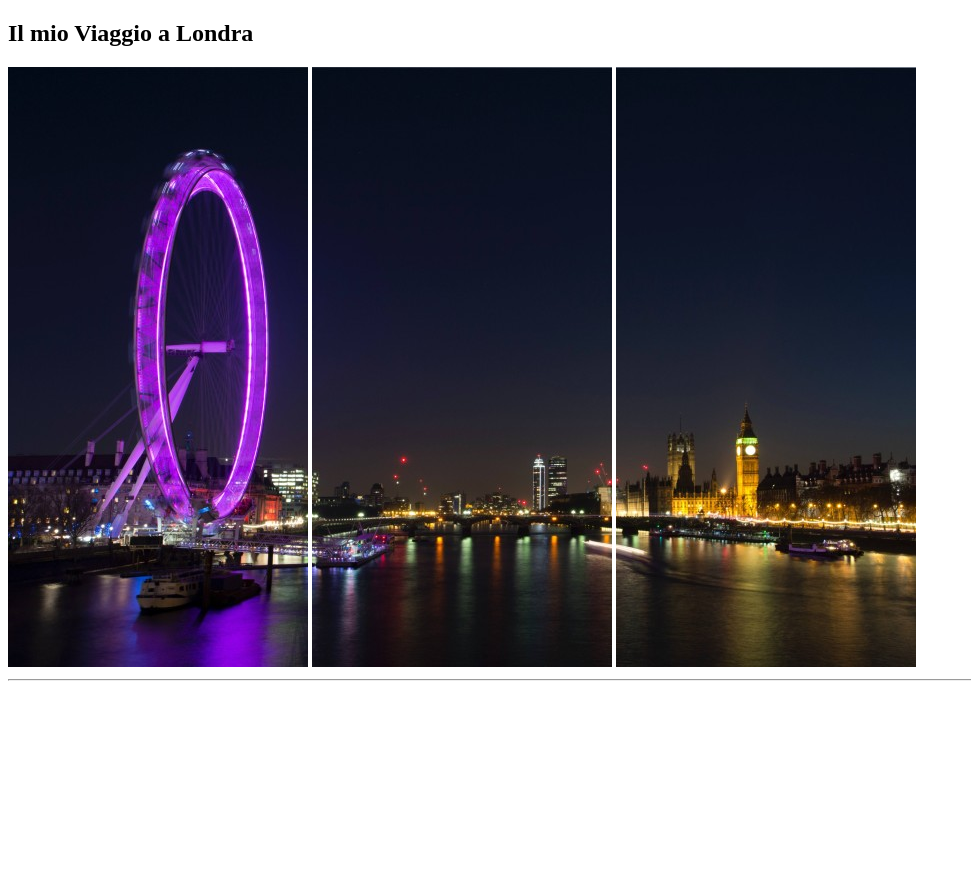
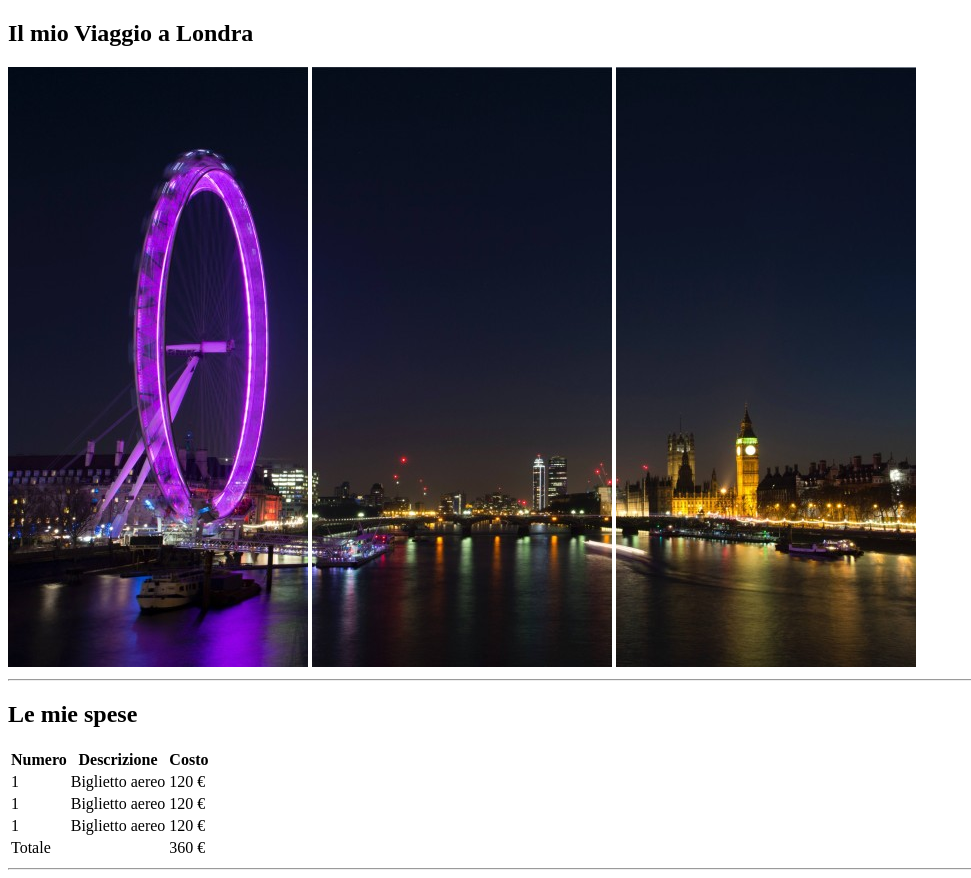
Before and after one commit to enrico-antonini1/html-london-trip, a plain HTML site: page index.html in a window 1280 px wide. Shown: the whole page, without its empty margins (0-971 px from the left). Before the commit the page ends 800 px from the top, so only its background shows below. Drawn offline with Linux system fonts and the light colour scheme.

Commit message:
feat: tabella spese

```diff
--- a/index.html
+++ b/index.html
@@ -6,7 +6,7 @@
     <title>Document</title>
 </head>
 <body>
-    <!-- sezione 1 -->
+    <!-- sezione 1: titolo e immagini principali -->
     <section>
         <h1>Il mio Viaggio a Londra</h1>
         <img src="./img/pexels-bill-emrich-230794-0.jpg" alt="London Eye di notte">
@@ -14,8 +14,45 @@
         <img src="./img/pexels-bill-emrich-230794-2.jpg" alt="Big Ben di notte">
     </section> <hr>
 
-    <!-- sezione 2 -->
-    <section></section>
+    <!-- sezione 2: Lista spese viaggio -->
+    <section>
+        <h2>Le mie spese</h2>
+        <!-- inizio tabella -->
+        <table>
+            <thead> <!--intestazioni di colonna-->
+                <tr>
+                    <th>Numero</th>
+                    <th>Descrizione</th>
+                    <th>Costo</th>
+                </tr>
+            </thead>
+            <tbody> <!--celle-->
+                <tr>
+                    <td>1</td>
+                    <td>Biglietto aereo</td>
+                    <td>120 &euro;</td>
+                </tr>
+                <tr>
+                    <td>1</td>
+                    <td>Biglietto aereo</td>
+                    <td>120 &euro;</td>
+                </tr>
+                <tr>
+                    <td>1</td>
+                    <td>Biglietto aereo</td>
+                    <td>120 &euro;</td>
+                </tr>
+            </tbody>
+            <tfoot> <!--ultima riga, con il totale speso-->
+                <tr>
+                    <td>Totale</td>
+                    <td></td>
+                    <td>360 &euro;</td>
+                </tr>
+            </tfoot>
+        </table>
+    </section> <hr>
+
     <!-- sezione 3 -->
     <section></section>
     <!-- sezione 4 -->
```
